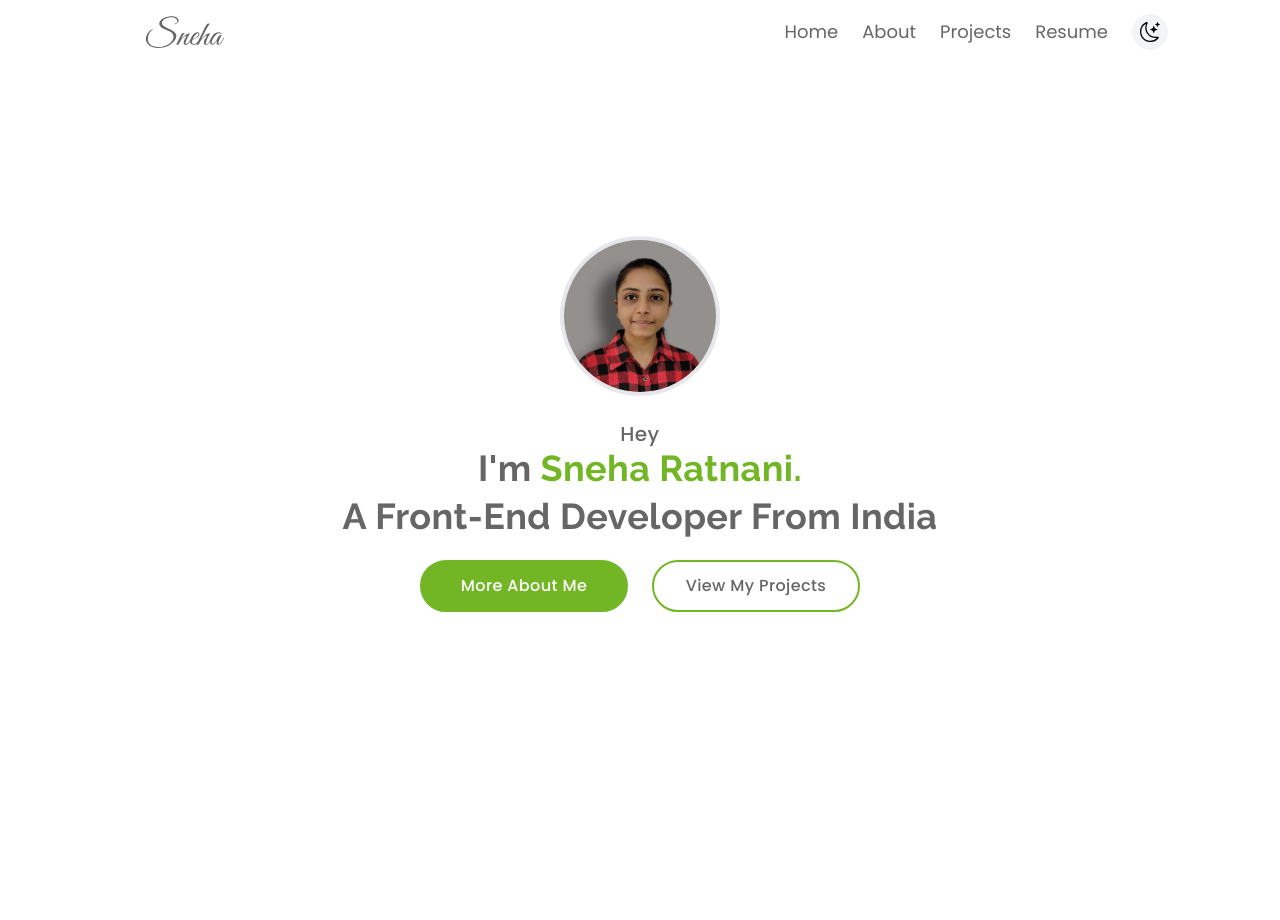
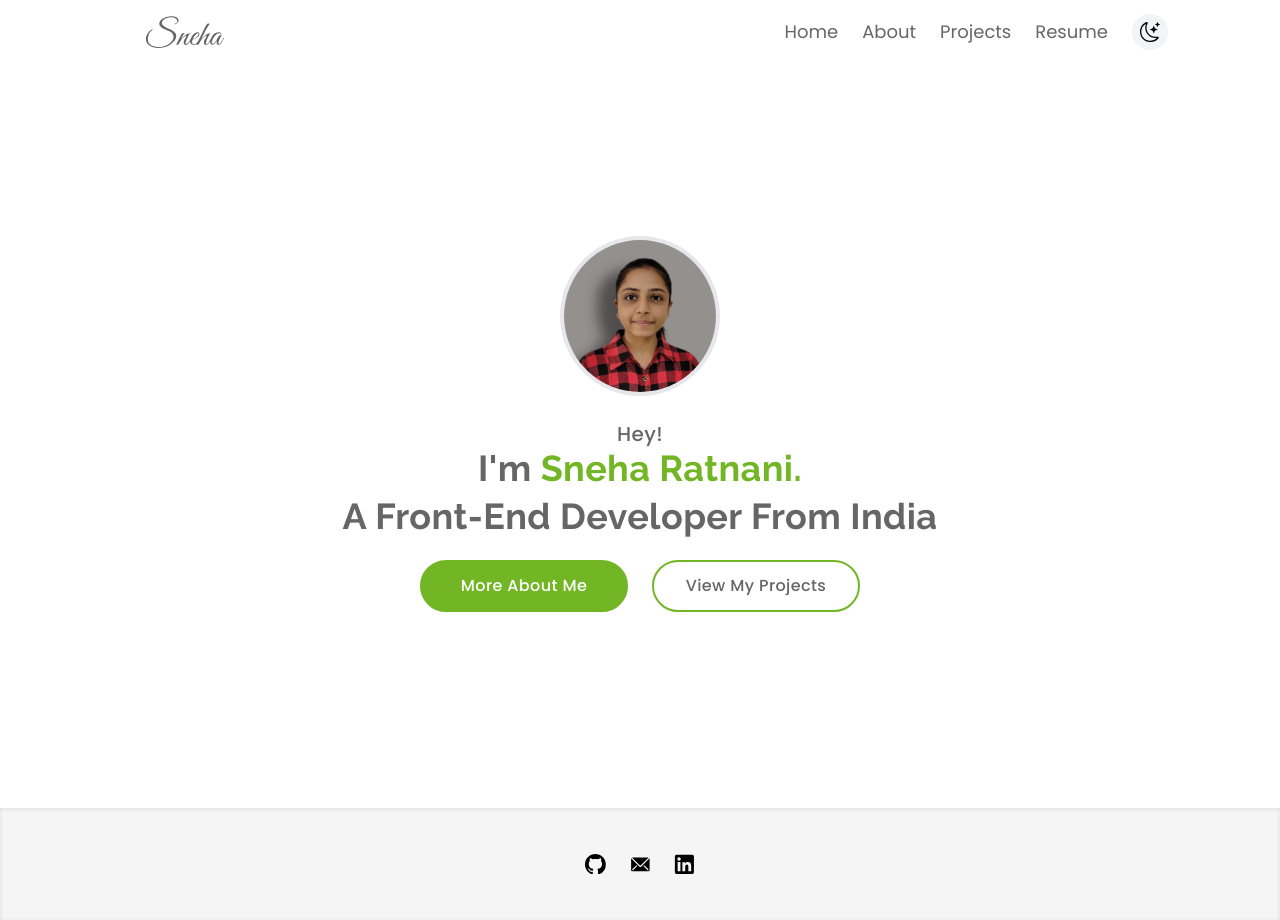
Before and after one commit to sneharatnani/portfolio-site, a React (Create React App) app: page / in a window 1280 px wide. Before the commit the page ends 800 px from the top, so only its background shows below. Built offline with nearby package versions, Linux system fonts and the light colour scheme.

Commit message:
add footer

```diff
--- a/src/components/Footer.js
+++ b/src/components/Footer.js
@@ -1 +1,17 @@
-export default function Footer() {}
+import Github from "./Github.js";
+import Linkedin from "./Linkedin.js";
+import Mail from "./Mail.js";
+
+export default function Footer() {
+  const currentYear = () => new Date().getFullYear();
+
+  return (
+    <footer className="h-28 bg-offWhite shadow-3xl">
+      <div className="flex items-center h-[inherit] justify-center mt-6 gap-6">
+        <Github />
+        <Mail />
+        <Linkedin />
+      </div>
+    </footer>
+  );
+}
--- /dev/null
+++ b/src/components/Github.js
@@ -0,0 +1,20 @@
+export default function Github() {
+  return (
+    <svg
+      xmlns="http://www.w3.org/2000/svg"
+      aria-hidden="true"
+      role="img"
+      width="1.3em"
+      height="1.3em"
+      preserveAspectRatio="xMidYMid meet"
+      viewBox="0 0 24 24"
+    >
+      <path
+        fill="currentColor"
+        fillRule="evenodd"
+        d="M12 0C5.37 0 0 5.37 0 12c0 5.31 3.435 9.795 8.205 11.385c.6.105.825-.255.825-.57c0-.285-.015-1.23-.015-2.235c-3.015.555-3.795-.735-4.035-1.41c-.135-.345-.72-1.41-1.23-1.695c-.42-.225-1.02-.78-.015-.795c.945-.015 1.62.87 1.845 1.23c1.08 1.815 2.805 1.305 3.495.99c.105-.78.42-1.305.765-1.605c-2.67-.3-5.46-1.335-5.46-5.925c0-1.305.465-2.385 1.23-3.225c-.12-.3-.54-1.53.12-3.18c0 0 1.005-.315 3.3 1.23c.96-.27 1.98-.405 3-.405s2.04.135 3 .405c2.295-1.56 3.3-1.23 3.3-1.23c.66 1.65.24 2.88.12 3.18c.765.84 1.23 1.905 1.23 3.225c0 4.605-2.805 5.625-5.475 5.925c.435.375.81 1.095.81 2.22c0 1.605-.015 2.895-.015 3.3c0 .315.225.69.825.57A12.02 12.02 0 0 0 24 12c0-6.63-5.37-12-12-12Z"
+        clipRule="evenodd"
+      />
+    </svg>
+  );
+}
--- /dev/null
+++ b/src/components/Linkedin.js
@@ -0,0 +1,20 @@
+export default function Linkedin() {
+  return (
+    <svg
+      xmlns="http://www.w3.org/2000/svg"
+      aria-hidden="true"
+      role="img"
+      width="1.3em"
+      height="1.3em"
+      preserveAspectRatio="xMidYMid meet"
+      viewBox="0 0 24 24"
+    >
+      <path
+        fill="currentColor"
+        fillRule="evenodd"
+        d="M1 2.838A1.838 1.838 0 0 1 2.838 1H21.16A1.837 1.837 0 0 1 23 2.838V21.16A1.838 1.838 0 0 1 21.161 23H2.838A1.838 1.838 0 0 1 1 21.161V2.838Zm8.708 6.55h2.979v1.496c.43-.86 1.53-1.634 3.183-1.634c3.169 0 3.92 1.713 3.92 4.856v5.822h-3.207v-5.106c0-1.79-.43-2.8-1.522-2.8c-1.515 0-2.145 1.089-2.145 2.8v5.106H9.708V9.388Zm-5.5 10.403h3.208V9.25H4.208v10.54ZM7.875 5.812a2.063 2.063 0 1 1-4.125 0a2.063 2.063 0 0 1 4.125 0Z"
+        clipRule="evenodd"
+      />
+    </svg>
+  );
+}
--- /dev/null
+++ b/src/components/Mail.js
@@ -0,0 +1,25 @@
+export default function Mail() {
+  return (
+    <svg
+      xmlns="http://www.w3.org/2000/svg"
+      aria-hidden="true"
+      role="img"
+      width="1.3em"
+      height="1.3em"
+      preserveAspectRatio="xMidYMid meet"
+      viewBox="0 0 36 36"
+    >
+      <path
+        fill="currentColor"
+        d="M32.33 6a2 2 0 0 0-.41 0h-28a2 2 0 0 0-.53.08l14.45 14.39Z"
+        className="clr-i-solid clr-i-solid-path-1"
+      />
+      <path
+        fill="currentColor"
+        d="m33.81 7.39l-14.56 14.5a2 2 0 0 1-2.82 0L2 7.5a2 2 0 0 0-.07.5v20a2 2 0 0 0 2 2h28a2 2 0 0 0 2-2V8a2 2 0 0 0-.12-.61ZM5.3 28H3.91v-1.43l7.27-7.21l1.41 1.41Zm26.61 0h-1.4l-7.29-7.23l1.41-1.41l7.27 7.21Z"
+        className="clr-i-solid clr-i-solid-path-2"
+      />
+      <path fill="none" d="M0 0h36v36H0z" />
+    </svg>
+  );
+}
--- a/src/pages/Home.js
+++ b/src/pages/Home.js
@@ -1,17 +1,20 @@
 import { Link } from "react-router-dom";
 import sneha from "../assets/img/sneha.jpg";
+import Footer from "../components/Footer.js";
 
 export default function Home() {
   return (
+    <>
       <div className="px-4 tracking-wide text-center h-[90vh] flex capitalize flex-col items-center justify-center text-lightGrey font-medium dark:text-white">
         <img
           src={sneha}
           alt="Sneha Ratnani"
           className="rounded-full mb-6 h-40 w-40 border-4 border-gray-200 dark:border-gray-700"
         />
-      <p className="text-xl">hey</p>
+        <p className="text-xl">hey!</p>
         <p className="font-raleway text-3xl sm:text-4xl mb-2">
-        i'm <span className="text-green dark:text-mustard">sneha ratnani.</span>
+          i'm{" "}
+          <span className="text-green dark:text-mustard">Sneha ratnani.</span>
         </p>
         <p className="text-3xl sm:text-4xl font-raleway">
           a front-end developer from india
@@ -36,5 +39,7 @@ export default function Home() {
           </Link>
         </div>
       </div>
+      <Footer />
+    </>
   );
 }
--- a/tailwind.config.js
+++ b/tailwind.config.js
@@ -14,13 +14,14 @@ module.exports = {
         green: "#72b626",
         lightGrey: "#666",
         mustard: "#ffb703",
+        offWhite: "#f5f5f5",
       },
       fontFamily: {
         raleway: "'Raleway', 'sans - serif'",
         poppins: "'Poppins','sans - serif'",
       },
       boxShadow: {
-        "3xl": "0 -3px 6px 0",
+        "3xl": "inset 0px 1px 4px 0px rgb(0 0 0 / 10%)",
       },
     },
   },
```
Lines whose indentation alone changed are shown as unchanged.
